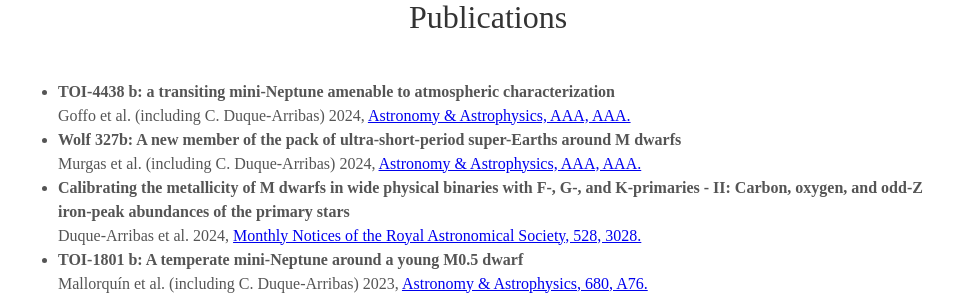
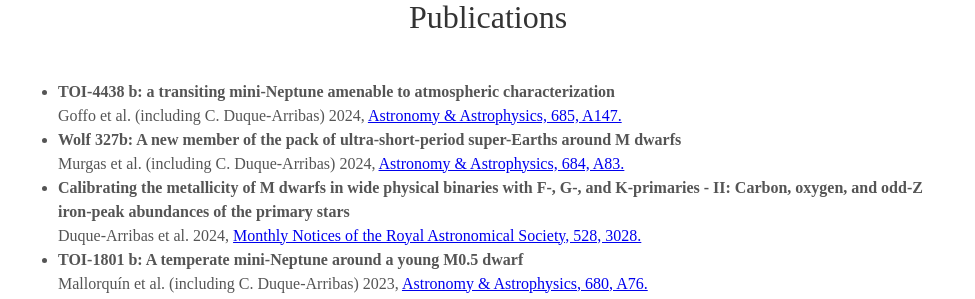
Before and after one commit to chrduque/chrduque.github.io, a Jekyll site: the page built from index.html, in a window 1280 px wide and 900 px high, scrolled down 1534 px. Shown: the part 153-452 px from the top of the window, without its empty margins (152-1127 px from the left). Built offline with Jekyll 4.4.1, drawn with Linux system fonts in a browser that asks for light colours; some web fonts are replaced.

Commit message:
Update about.html

```diff
--- a/_includes/about.html
+++ b/_includes/about.html
@@ -30,10 +30,10 @@
     <ul style="font-size: 1rem; list-style-position: outside; display: inline-block; text-align: left">
 
       <li><strong>TOI-4438 b: a transiting mini-Neptune amenable to atmospheric characterization</strong><br>
-     Goffo et al. (including C. Duque-Arribas) 2024, <a href="https://ui.adsabs.harvard.edu/abs/2024arXiv240309833G/abstract" target="_blank">Astronomy & Astrophysics, AAA, AAA.</a></li>
+     Goffo et al. (including C. Duque-Arribas) 2024, <a href="https://ui.adsabs.harvard.edu/abs/2024arXiv240309833G/abstract" target="_blank">Astronomy & Astrophysics, 685, A147.</a></li>
 
       <li><strong>Wolf 327b: A new member of the pack of ultra-short-period super-Earths around M dwarfs</strong><br>
-     Murgas et al. (including C. Duque-Arribas) 2024, <a href="https://ui.adsabs.harvard.edu/abs/2024arXiv240112150M/abstract" target="_blank">Astronomy & Astrophysics, AAA, AAA.</a></li>
+     Murgas et al. (including C. Duque-Arribas) 2024, <a href="https://ui.adsabs.harvard.edu/abs/2024arXiv240112150M/abstract" target="_blank">Astronomy & Astrophysics, 684, A83.</a></li>
       <li><strong>Calibrating the metallicity of M dwarfs in wide physical binaries with F-, G-, and K-primaries - II: Carbon, oxygen, and odd-Z iron-peak abundances of the primary stars</strong><br>
      Duque-Arribas et al. 2024, <a href="https://ui.adsabs.harvard.edu/abs/2024MNRAS.tmp..102D/abstract" target="_blank">Monthly Notices of the Royal Astronomical Society, 528, 3028.</a></li>
       <li><strong>TOI-1801 b: A temperate mini-Neptune around a young M0.5 dwarf</strong><br>
```
